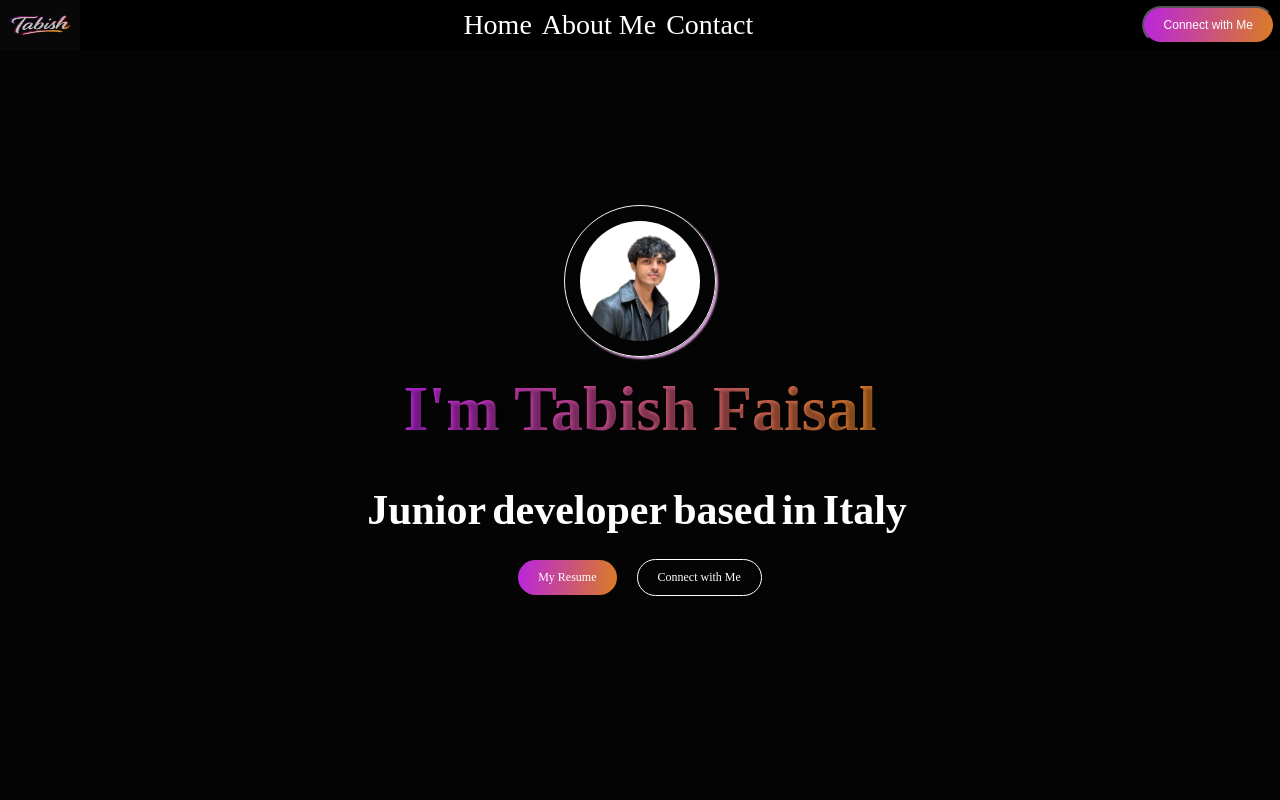
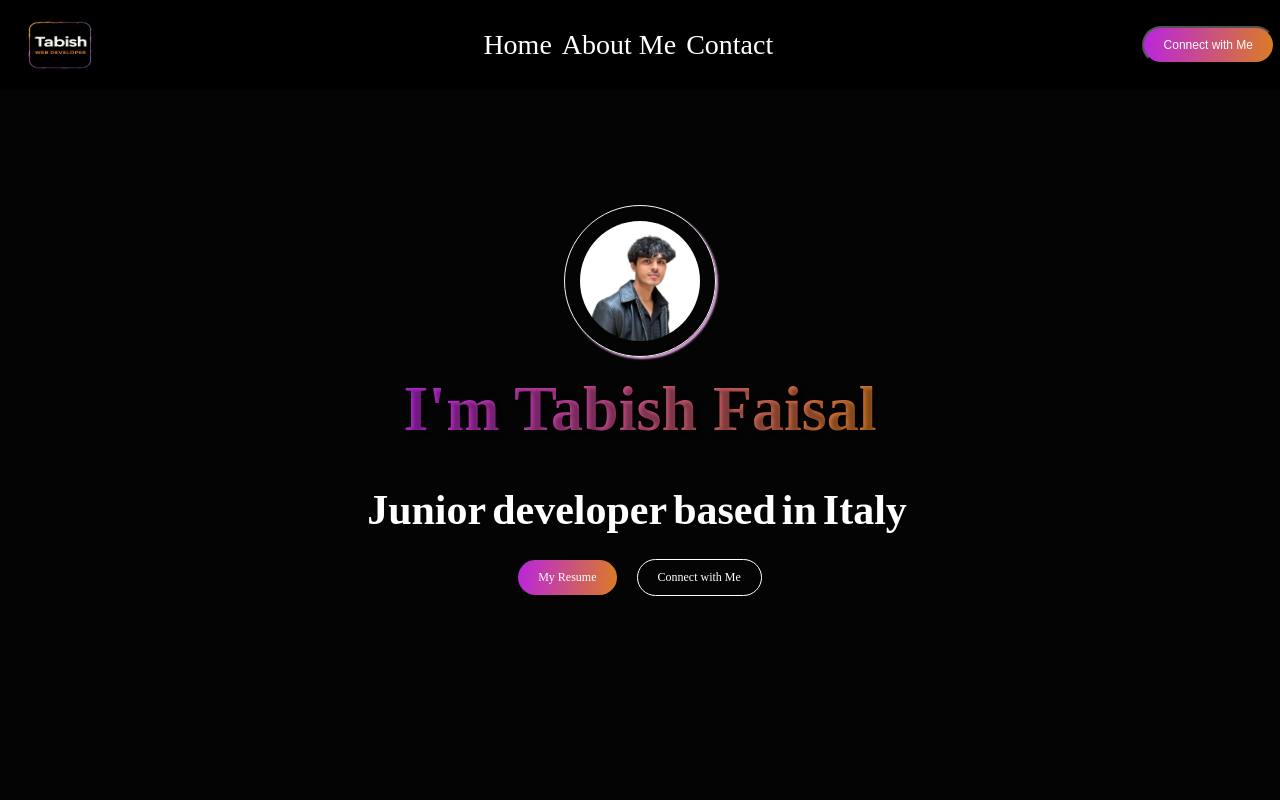
Before and after one commit to tabishfaisal/Myportfolio, a React (Vite) app: page / in a window 1280 px wide. Shown: the top 800 px of the page. Built offline with nearby package versions, Linux system fonts and the light colour scheme; a web font is replaced by a local one.

Commit message:
changed logo

```diff
--- a/src/Components/Header/Headerstyle.css
+++ b/src/Components/Header/Headerstyle.css
@@ -14,9 +14,9 @@
 }
 .header-logo{
     background-color: black;
-    opacity: 75%;
-    height: 50px;
-    width: 80px;
+    opacity: 100%;
+    height: 90px;
+    width: 120px;
 }
 .header-links{
     display: flex;
```
Also changed, not shown: src/assets/logo.png.
